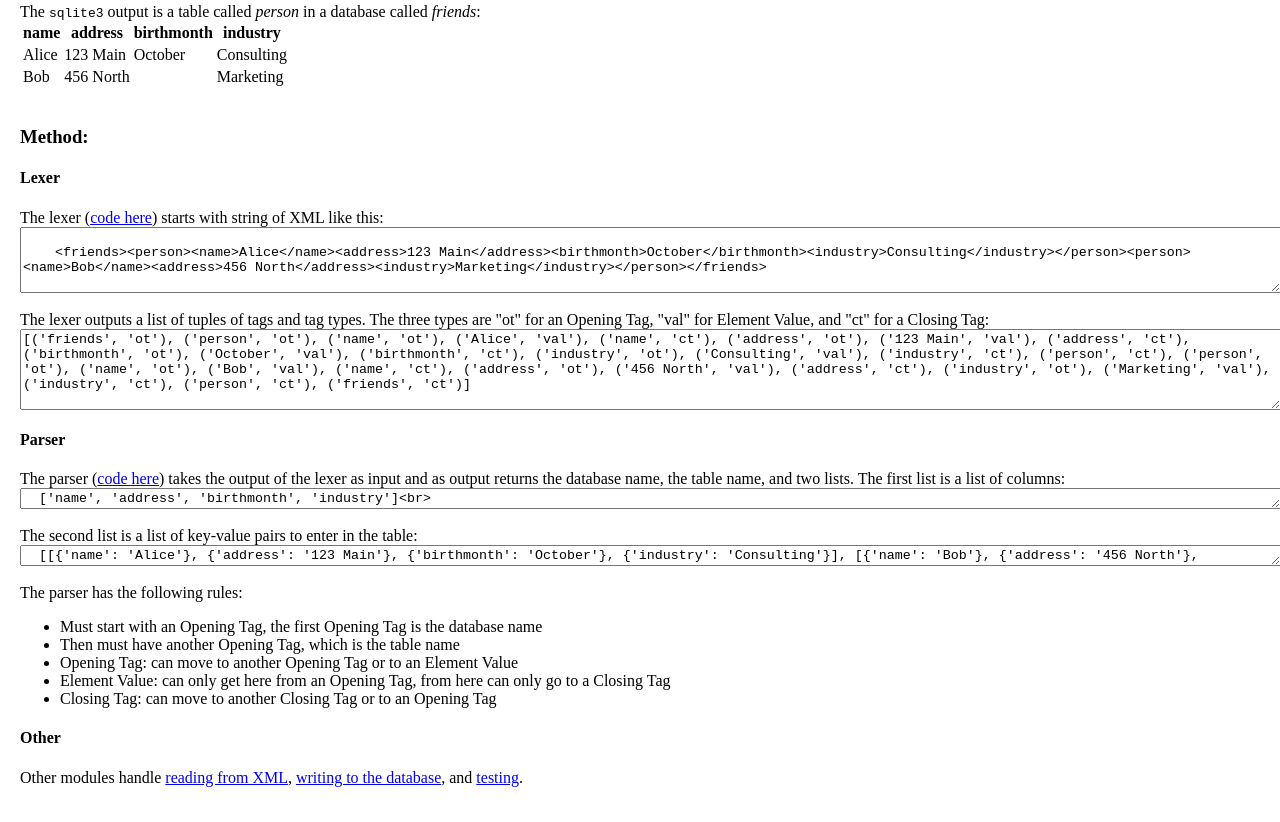
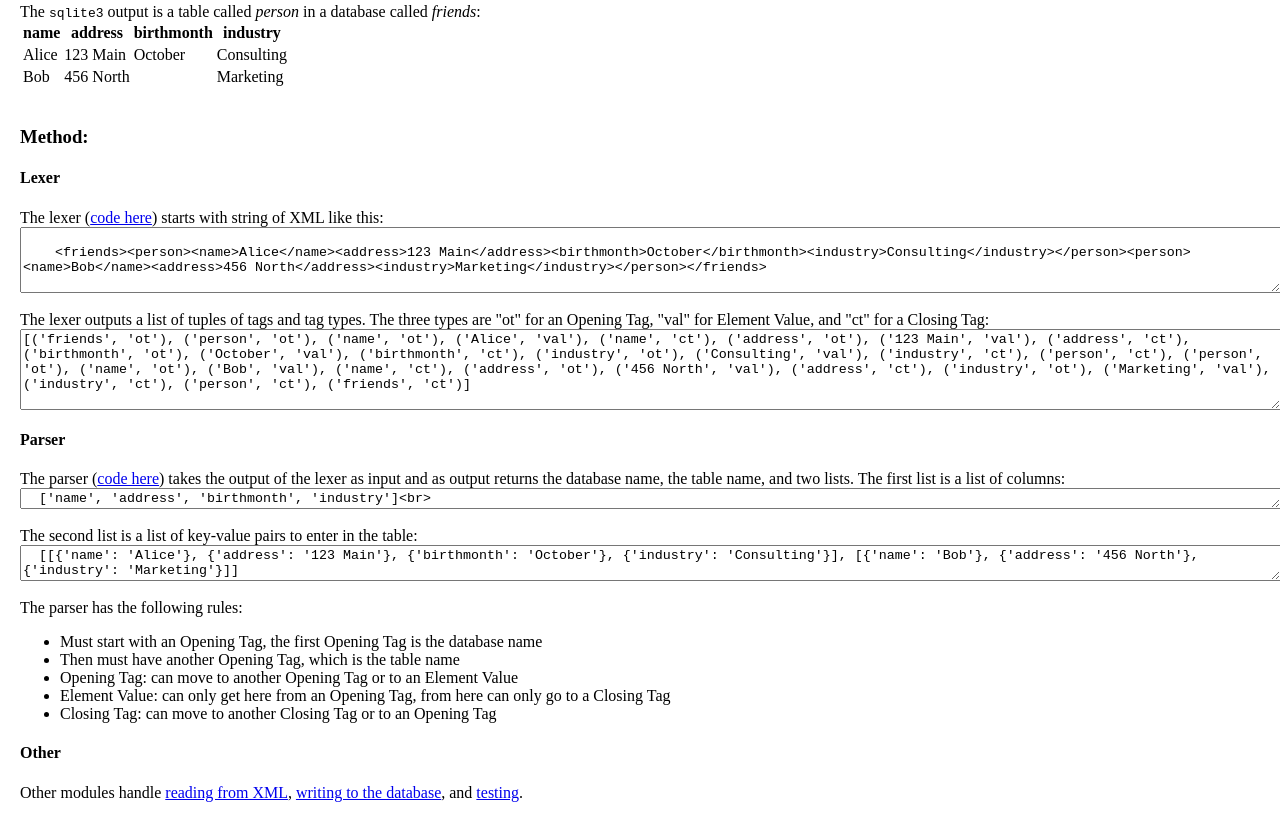
Before and after one commit to fds1638/xmlparser, a plain HTML site: page index.html in a window 1280 px wide. Shown: the part 479-1301 px from the top of the page. Drawn offline with Linux system fonts and the light colour scheme.

Commit message:
Update index.html

```diff
--- a/index.html
+++ b/index.html
@@ -67,7 +67,7 @@ takes the output of the lexer as input and as output returns the database name,
   ['name', 'address', 'birthmonth', 'industry']<br>
 </textarea>
   <br><br>The second list is a list of key-value pairs to enter in the table:
-  <textarea rows="1"    cols="155">
+  <textarea rows="2"    cols="155">
   [[{'name': 'Alice'}, {'address': '123 Main'}, {'birthmonth': 'October'}, {'industry': 'Consulting'}], [{'name': 'Bob'}, {'address': '456 North'}, {'industry': 'Marketing'}]]
 </textarea>
   <br><br>The parser has the following rules:
```
